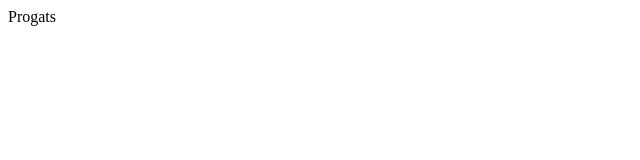
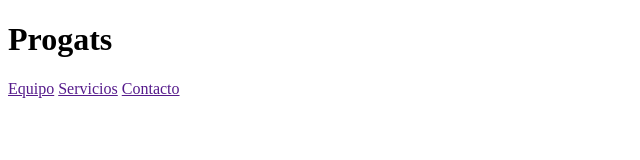
Before and after one commit to tonisj98/WebProgatsStarter, a plain HTML site: page index.html in a window 1280 px wide. Shown: the whole page, without its empty margins (0-640 px from the left). Drawn offline with Linux system fonts and the light colour scheme.

Commit message:
my first BEM classes

```diff
--- a/index.html
+++ b/index.html
@@ -6,7 +6,15 @@
     <title>Document</title>
 </head>
 <body>
-    <header>Progats</header>
+    <header>
+        <h1 class="header-title">Progats</h1>
+    </header>
+    <nav>
+        <a class="menu--item" href="">Equipo</a>
+        <a class="menu--item" href="">Servicios</a>
+        <a class="menu--item" href="">Contacto</a>
+    </nav>
+
 
 </body>
 </html>
```
